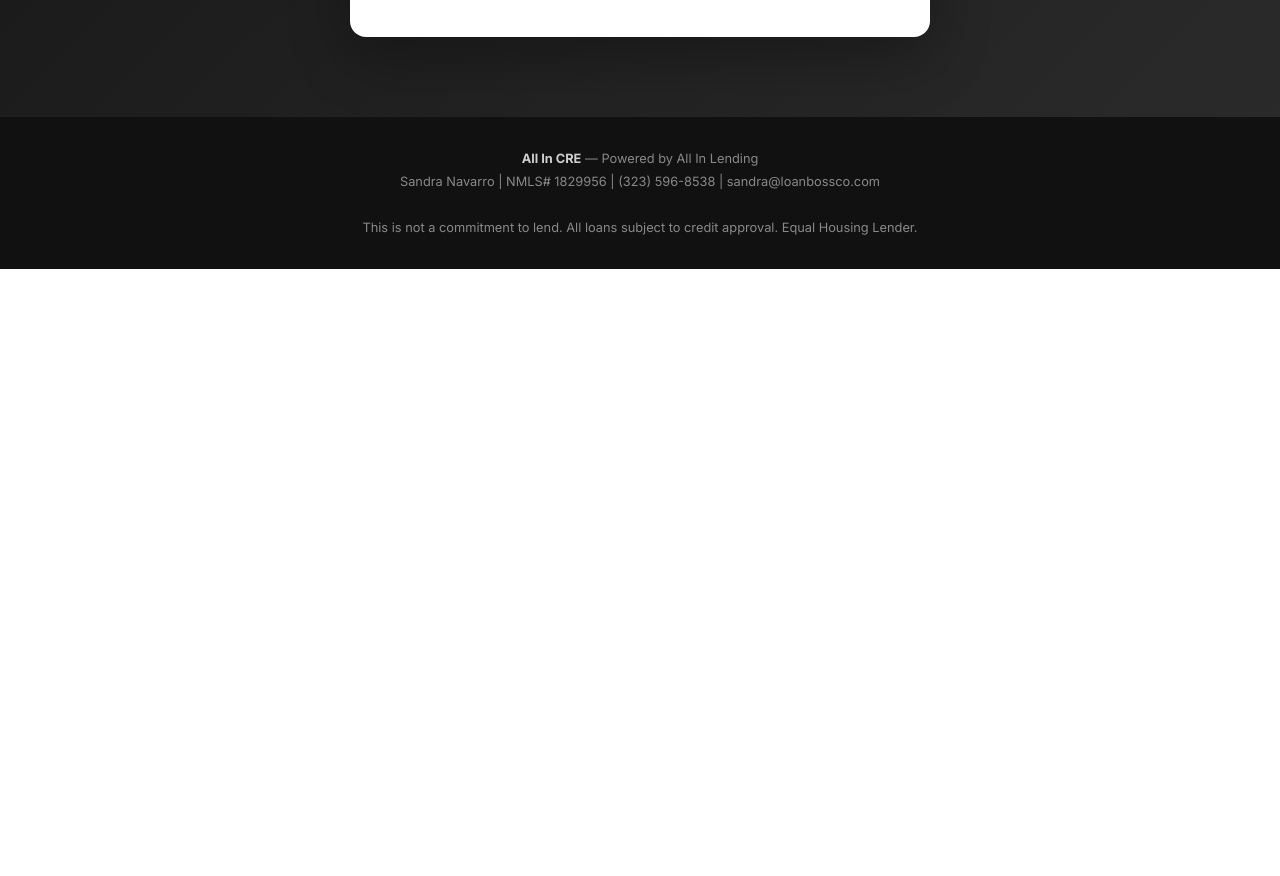
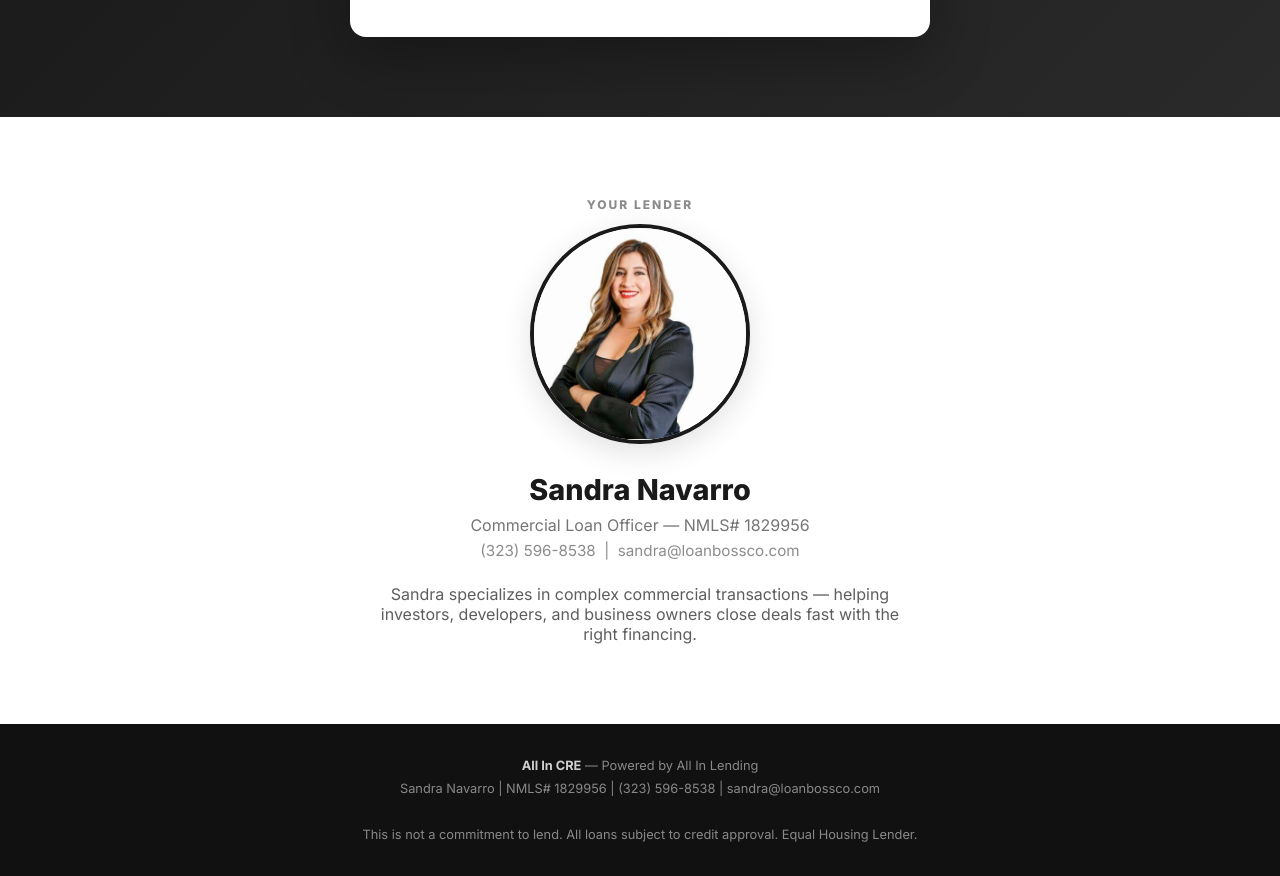
Before and after one commit to laflairchuck33/ALL-IN-CRE, a website: page index.html in a window 1280 px wide. Shown: the part 6079-6955 px from the top of the page. Before the commit the page ends 6348 px from the top, so only its background shows below. Drawn offline with Linux system fonts and the light colour scheme.

Commit message:
Add Sandra Navarro headshot section above footer

```diff
--- a/index.html
+++ b/index.html
@@ -559,6 +559,18 @@ footer strong{color:rgba(255,255,255,0.8);}
   </div>
 </section>
 
+<!-- MEET SANDRA -->
+<section style="background:#fff;padding:80px 5%;text-align:center;">
+  <div style="max-width:700px;margin:0 auto;">
+    <div style="font-size:.75rem;font-weight:800;letter-spacing:2px;text-transform:uppercase;color:var(--navy);opacity:.5;margin-bottom:12px;">Your Lender</div>
+    <img src="sandra-headshot.jpg" alt="Sandra Navarro" style="width:220px;height:220px;object-fit:cover;object-position:top;border-radius:50%;border:4px solid var(--gold);box-shadow:0 8px 30px rgba(0,0,0,0.12);margin-bottom:24px;"/>
+    <h2 style="font-size:1.8rem;font-weight:800;color:var(--navy);margin:0 0 8px;">Sandra Navarro</h2>
+    <p style="font-size:1rem;color:var(--navy);opacity:.6;margin:0 0 6px;">Commercial Loan Officer &mdash; NMLS# 1829956</p>
+    <p style="font-size:.95rem;color:var(--navy);opacity:.5;margin:0 0 24px;">(323) 596-8538 &nbsp;|&nbsp; sandra@loanbossco.com</p>
+    <p style="font-size:1rem;color:var(--navy);opacity:.7;max-width:520px;margin:0 auto;">Sandra specializes in complex commercial transactions — helping investors, developers, and business owners close deals fast with the right financing.</p>
+  </div>
+</section>
+
 <!-- FOOTER -->
 <footer>
   <strong>All In CRE</strong> — Powered by All In Lending<br/>
```
Also changed, not shown: sandra-headshot.jpg (added).
